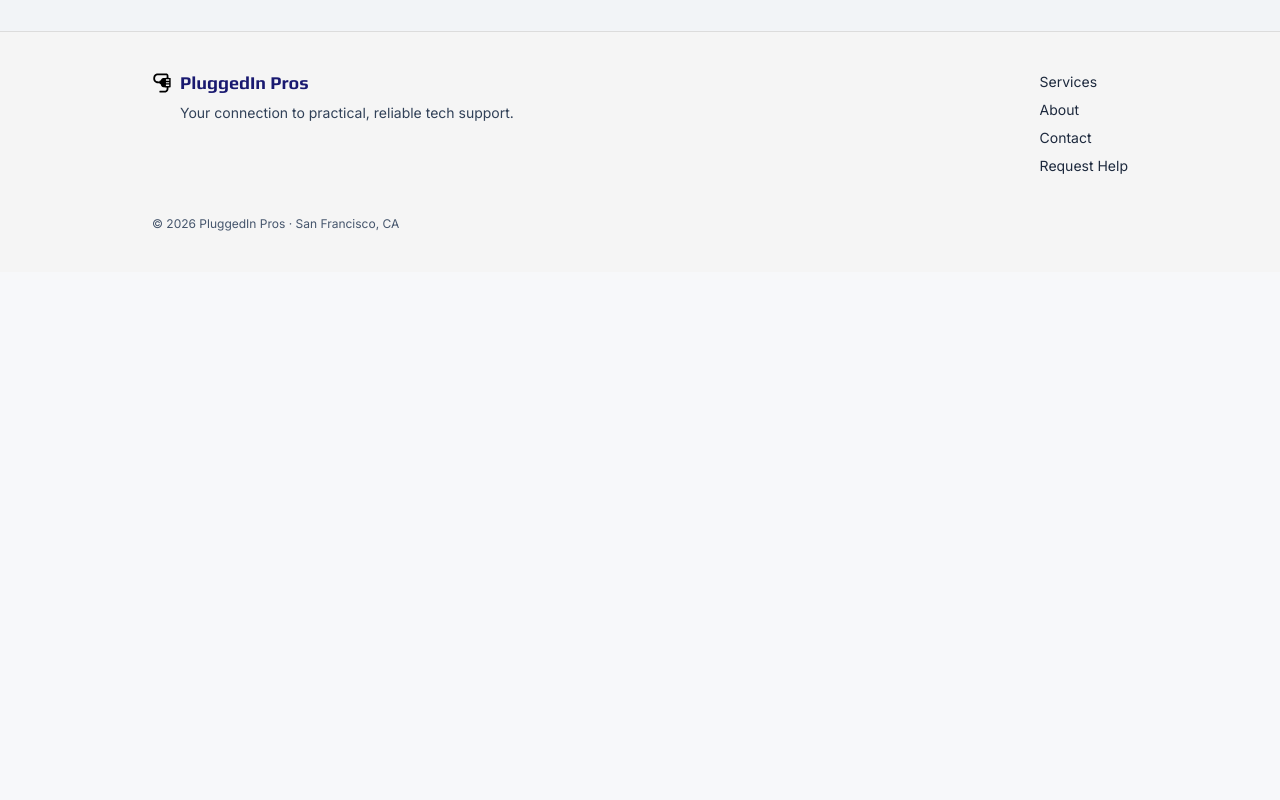
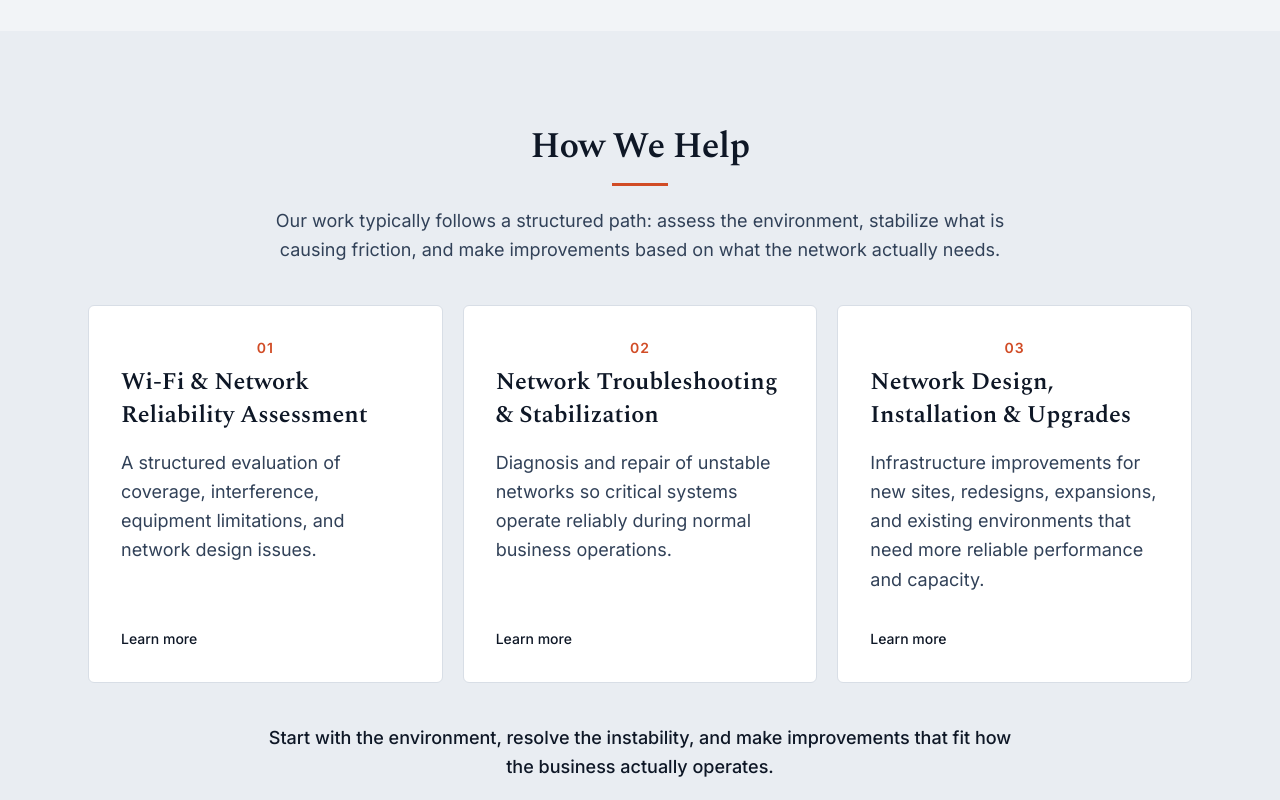
Before and after one commit to getpluggedinsf/website, a Next.js app: page / in a window 1280 px wide. Shown: the part 1600-2400 px from the top of the page. Before the commit the page ends 1872 px from the top, so only its background shows below. Built offline with nearby package versions, Linux system fonts and the light colour scheme.

Commit message:
feat: add homepage How We Help section
- create HowWeHelp section component
- add three-card service ladder with linked service paths
- introduce process-oriented intro and closing statement
- align service card links and refine card typography

```diff
--- a/src/app/page.tsx
+++ b/src/app/page.tsx
@@ -1,11 +1,13 @@
 import Hero from "@/components/home/Hero";
 import Problems from "@/components/home/Problems";
+import HowWeHelp from "@/components/home/HowWeHelp";
 
 export default function HomePage() {
   return (
     <main className="w-full">
       <Hero />
       <Problems />
+      <HowWeHelp />
     </main>
   );
 }
--- /dev/null
+++ b/src/components/home/HowWeHelp.tsx
@@ -0,0 +1,95 @@
+import Link from "next/link";
+import Section from "@/components/layout/Section";
+import SectionHeading from "@/components/layout/SectionHeading";
+import Surface from "@/components/layout/Surface";
+
+const services = [
+  {
+    step: "01",
+    title: "Wi-Fi & Network Reliability Assessment",
+    body: (
+      <>
+        A structured evaluation of coverage, interference, equipment
+        limitations, and network design issues.
+      </>
+    ),
+    href: "/services/reliability-review",
+  },
+  {
+    step: "02",
+    title: "Network Troubleshooting & Stabilization",
+    body: (
+      <>
+        Diagnosis and repair of unstable networks so critical systems operate
+        reliably during normal business operations.
+      </>
+    ),
+    href: "/services/network-troubleshooting",
+  },
+  {
+    step: "03",
+    title: "Network Design, Installation & Upgrades",
+    body: (
+      <>
+        Infrastructure improvements for new sites, redesigns, expansions, and
+        existing environments that need more reliable performance and capacity.
+      </>
+    ),
+    href: "/services/network-installation",
+  },
+];
+
+export default function HowWeHelp() {
+  return (
+    <Section tone="mid" padded="lg">
+      <SectionHeading
+        align="center"
+        title="How We Help"
+        body="Our work typically follows a structured path: assess the environment, stabilize what is causing friction, and make improvements based on what the network actually needs."
+      />
+
+      <div className="mt-10 grid gap-5 lg:grid-cols-3">
+        {services.map((service) => (
+          <Surface
+            key={service.title}
+            className="h-full"
+            padding="lg"
+            radius="md"
+            border
+            shadow={false}
+          >
+            <div className="flex h-full flex-col">
+              <div className="text-center text-sm font-semibold tracking-[0.08em] text-[var(--pip-orange)]">
+                {service.step}
+              </div>
+
+              <h3 className="mt-2 text-[24px] font-semibold leading-snug text-[var(--pip-ink)]">
+                {service.title}
+              </h3>
+
+              <div className="mt-4 text-[18px] leading-relaxed text-slate-700">
+                {service.body}
+              </div>
+
+              <div className="mt-auto pt-8">
+                <Link
+                  href={service.href}
+                  className="text-sm font-medium text-[var(--pip-ink)] underline-offset-4 hover:underline"
+                >
+                  Learn more
+                </Link>
+              </div>
+            </div>
+          </Surface>
+        ))}
+      </div>
+
+      <div className="mx-auto mt-10 max-w-3xl">
+        <p className="text-center text-base font-medium leading-relaxed text-[var(--pip-ink)] md:text-lg">
+          Start with the environment, resolve the instability, and make
+          improvements that fit how the business actually operates.
+        </p>
+      </div>
+    </Section>
+  );
+}
```
